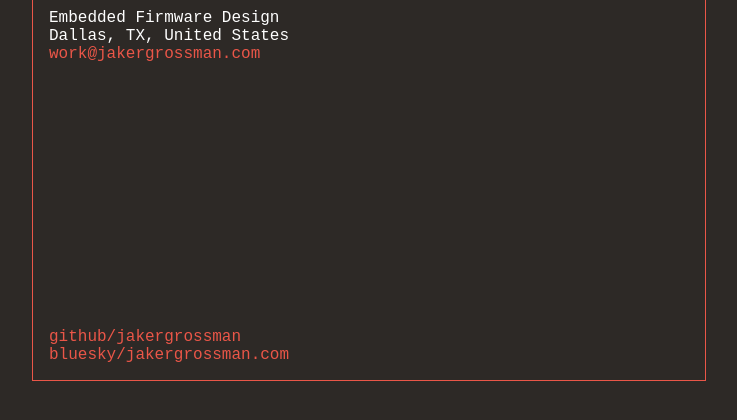
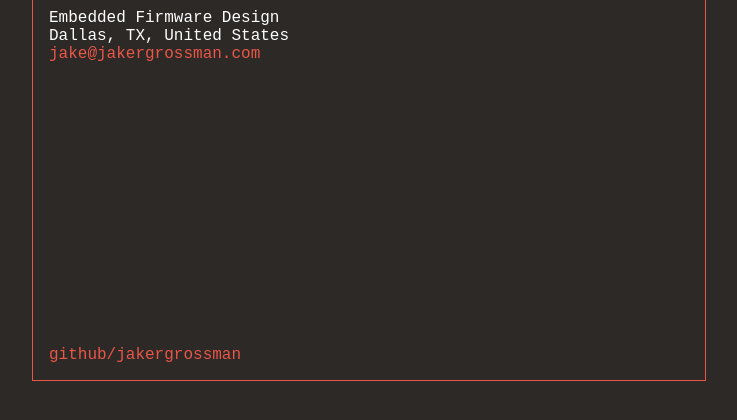
Before and after one commit to jakergrossman/portfolio, a plain HTML site: page index.html in a window 1280 px wide. Shown: the part 236-656 px from the top of the page, without its empty margins (271-1008 px from the left). Drawn offline with Linux system fonts and the light colour scheme; a web font is replaced by a local one.

Commit message:
update email; remove bluesky

```diff
--- a/index.html
+++ b/index.html
@@ -38,8 +38,8 @@
 			<br>
 			Dallas, TX, United States
 			<br>
-			<a href="mailto:work@jakergrossman.com" rel="noreferrer" target="_blank">
-				work@jakergrossman.com
+			<a href="mailto:jake@jakergrossman.com" rel="noreferrer" target="_blank">
+				jake@jakergrossman.com
 			</a>
 		</div>
 		<div>
@@ -47,9 +47,6 @@
 				github/jakergrossman
 			</a>
 			<br>
-			<a href="https://bsky.app/profile/jakergrossman.com" rel="noreferrer" target="_blank">
-				bluesky/jakergrossman.com
-			</a>
 		</div>
 	</body>
 </html>
```
